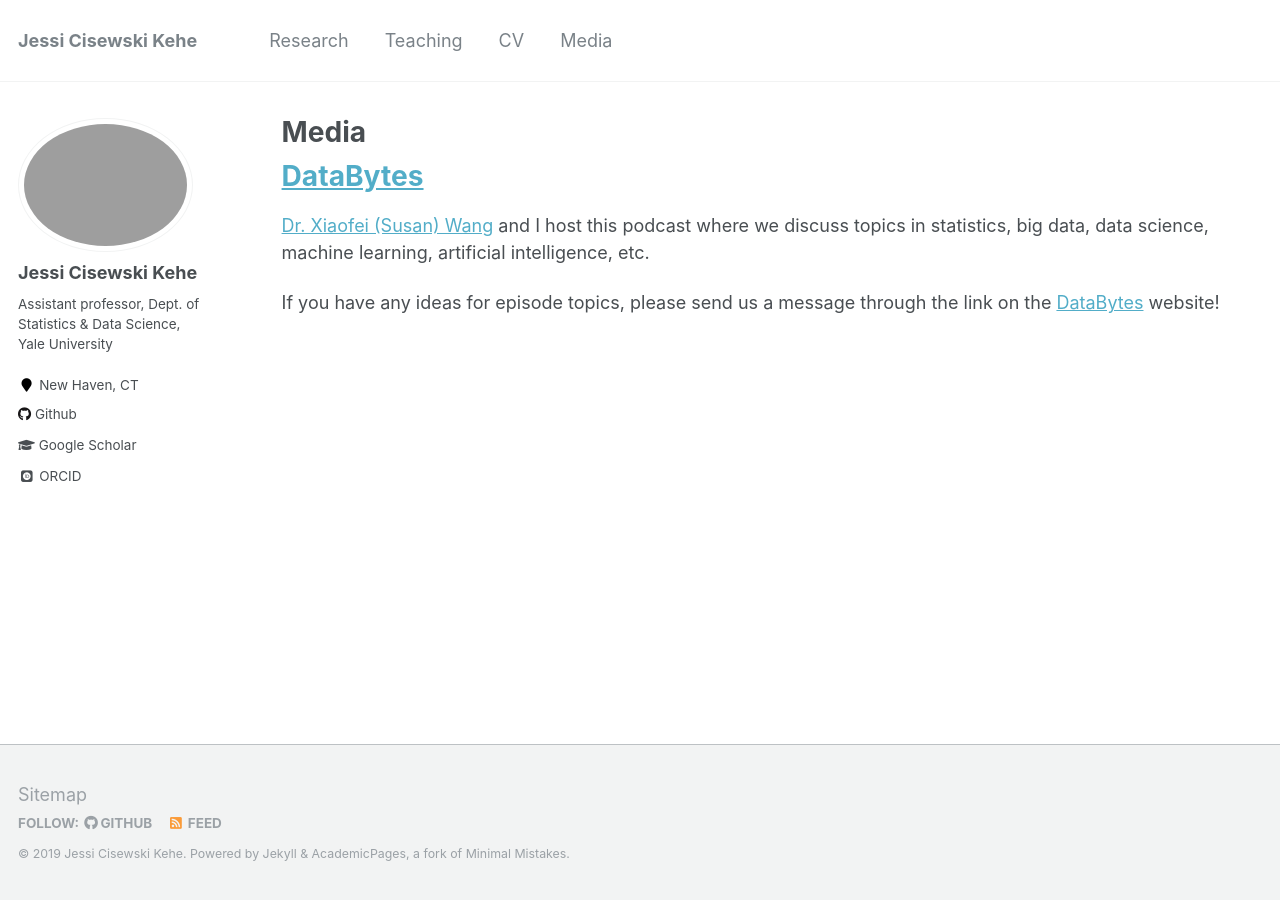
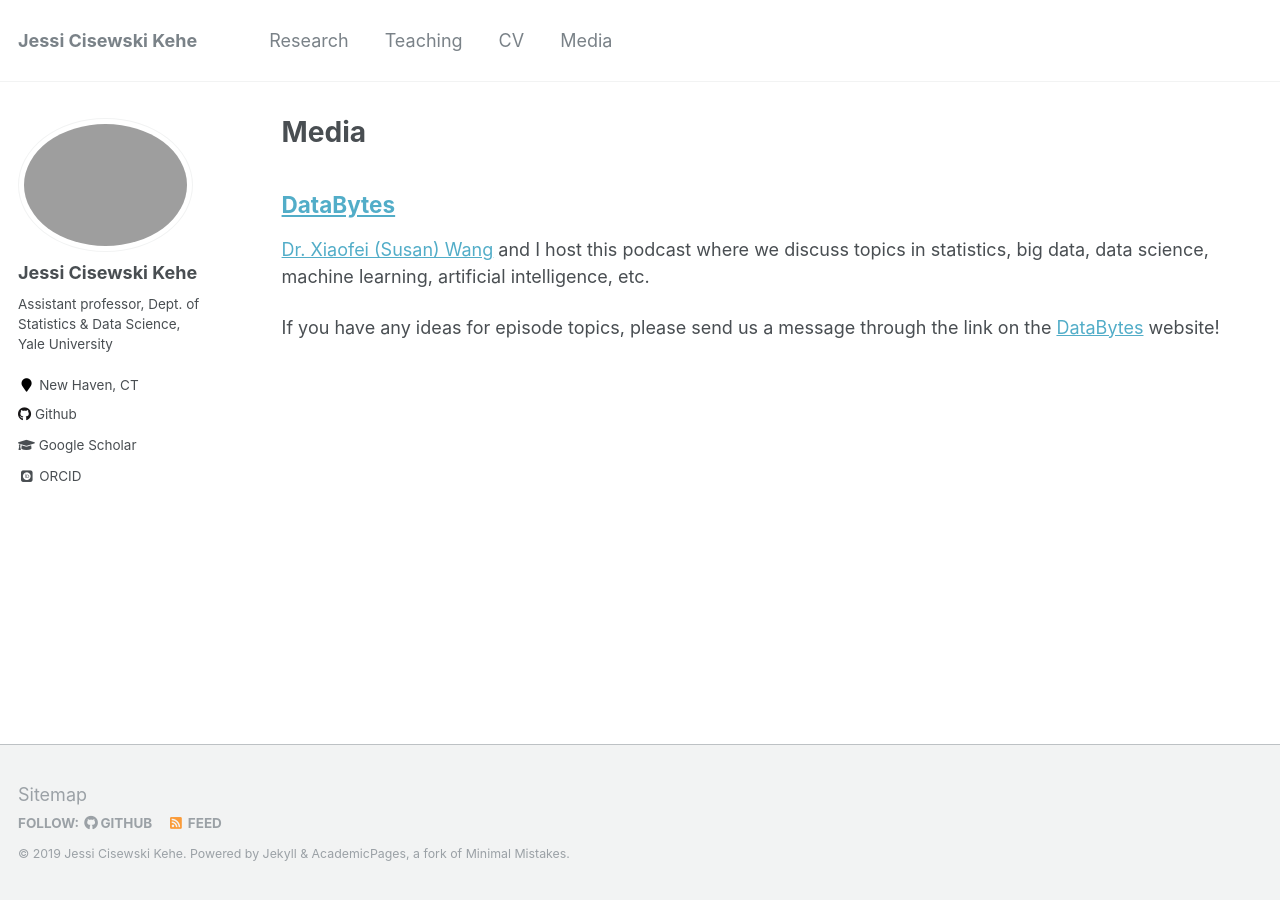
Before and after one commit to JessiCisewskiKehe/JessiCisewskiKehe.github.io, a Jekyll site: the page built from _pages/media.md, in a window 1280 px wide. Built offline with Jekyll 4.4.1, drawn with Linux system fonts in a browser that asks for light colours; some web fonts are replaced.

```diff
--- a/_pages/media.md
+++ b/_pages/media.md
@@ -10,8 +10,8 @@ redirect_from:
 {% include base_path %}
 
 
-[DataBytes](https://databytespodcast.github.io)
-======
+## [DataBytes](https://databytespodcast.github.io)
+
 [Dr. Xiaofei (Susan) Wang](http://xiaofei-wang.com) and I host this podcast where we discuss topics in statistics, big data, data science, machine learning, artificial intelligence, etc.
 
 If you have any ideas for episode topics, please send us a message through the link on the [DataBytes](https://databytespodcast.github.io) website!
```
